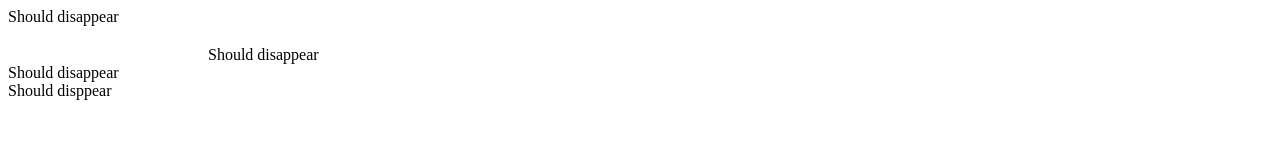
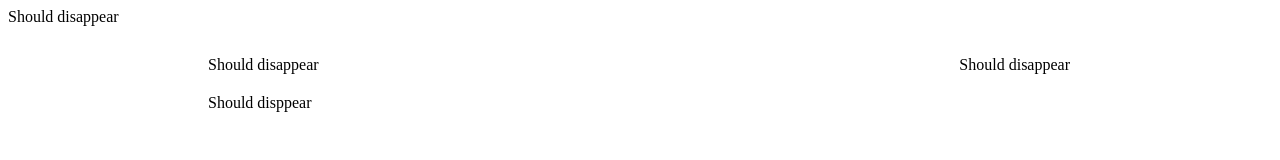
Before and after one commit to AirCnB/dussadee-proxy, a website: page public/index.html in a window 1280 px wide. Drawn offline with Linux system fonts and the light colour scheme.

Commit message:
add prevent scroll css to bookings module

```diff
--- a/public/index.html
+++ b/public/index.html
@@ -7,8 +7,8 @@
   </head>
   <body>
     <div id="banner">Should disappear</div>
+    <div id="bookings">Should disappear</div>
     <div id="listing-description">Should disappear</div>
-    <div id="bookings">Should disappear</div>
     <div id="reviews">Should disppear</div>
 
 
--- a/public/styles.css
+++ b/public/styles.css
@@ -1,4 +1,21 @@
+
 #listing-description {
   margin-left: 200px;
+  margin-top: 15px;
+}
+
+#bookings {
+  float: right;
+  position: sticky;
+  top: 50px;
+  right: 210px;
+}
+
+#reviews {
   margin-top: 20px;
+  margin-left: 200px;
 }
+
+#banner {
+  margin-bottom: 30px;
+}
```
